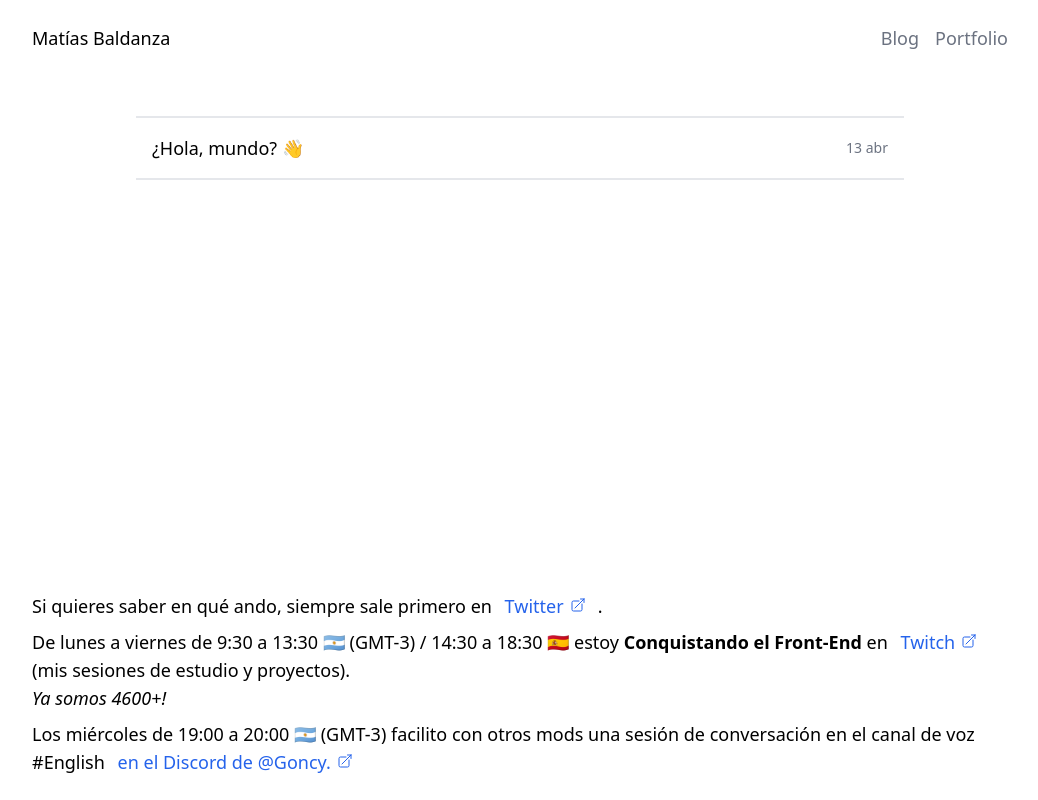
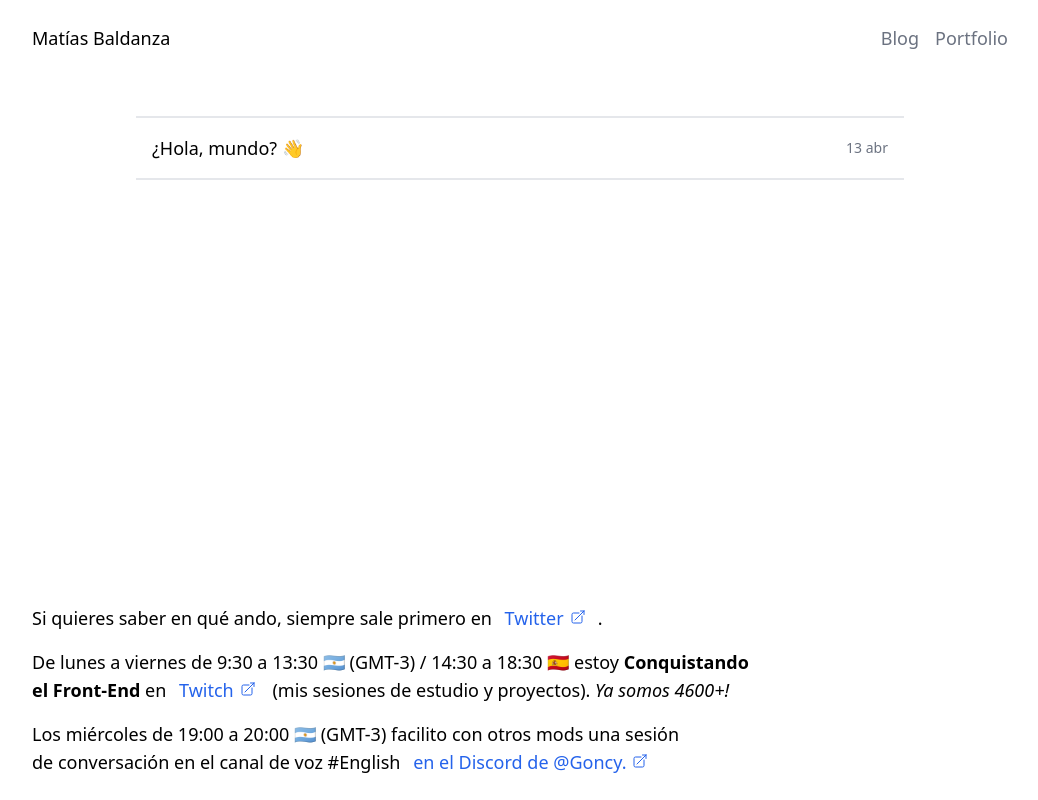
Before and after one commit to matiasbaldanza/matiasbaldanza_dev, a Next.js app: page / in a window 1280 px wide. Shown: the whole page, without its empty margins (120-1158 px from the left). Built offline with nearby package versions, Linux system fonts and the light colour scheme.

Commit message:
style: footer

```diff
--- a/package.json
+++ b/package.json
@@ -10,6 +10,7 @@
   },
   "dependencies": {
     "autoprefixer": "10.4.14",
+    "clsx": "^1.2.1",
     "eslint": "8.38.0",
     "eslint-config-next": "13.3.0",
     "gray-matter": "^4.0.3",
--- a/src/components/Footer.js
+++ b/src/components/Footer.js
@@ -1,11 +1,28 @@
 import Link from "./Link"
+import clsx from "clsx"
+import Balancer from "react-wrap-balancer"
 
-export default function Footer() {
+export default function Footer({ ...props }) {
+    const baseStyles = 'mt-20 mb-6 flex flex-col gap-4'
+    const styles = `${props.className || ''} ${baseStyles}`.trim()
+
     return (
-        <footer className='py-6 flex flex-col gap-2'>
-            <p>Si quieres saber en qué ando, siempre sale primero en <Link external href='https://twitter.com/matiasbaldanza'>Twitter</Link>.</p>
-            <p>De <time>lunes a viernes de 9:30 a 13:30 🇦🇷 (GMT-3) / 14:30 a 18:30 🇪🇸</time> estoy <strong>Conquistando el Front-End</strong> en <Link external href='https://twitch.tv/matiasbaldanza'>Twitch</Link> (mis sesiones de estudio y proyectos). <br /><em>Ya somos 4600+!</em></p>
-            <p>Los <time datetime='19:00-20:00-03:00'>miércoles de 19:00 a 20:00 🇦🇷 (GMT-3)</time> facilito con otros mods una sesión de conversación en el canal de voz #English <Link external href='https://discord.goncy.dev'>en el Discord de @Goncy.</Link></p>
+        <footer className={styles}>
+            <p>
+                <Balancer>
+                    Si quieres saber en qué ando, siempre sale primero en <Link external href='https://twitter.com/matiasbaldanza'>Twitter</Link>.
+                </Balancer>
+            </p>
+            <p>
+                <Balancer>
+                    De <time>lunes a viernes de 9:30 a 13:30 🇦🇷 (GMT-3) / 14:30 a 18:30 🇪🇸</time> estoy <strong>Conquistando el Front-End</strong> en <Link external href='https://twitch.tv/matiasbaldanza'>Twitch</Link> (mis sesiones de estudio y proyectos). <em>Ya somos 4600+!</em>
+                </Balancer>
+            </p>
+            <p>
+                <Balancer>
+                    Los <time datetime='19:00-20:00-03:00'>miércoles de 19:00 a 20:00 🇦🇷 (GMT-3)</time> facilito con otros mods una sesión de conversación en el canal de voz #English <Link external href='https://discord.goncy.dev'>en el Discord de @Goncy.</Link>
+                </Balancer>
+            </p>
         </footer>
     )
 }
--- a/src/components/Layout.js
+++ b/src/components/Layout.js
@@ -10,7 +10,7 @@ export default function Layout({ children }) {
             <main className='flex-1 w-full lg:max-w-3xl'>
                 {children}
             </main>
-            <Footer />
+            <Footer className='w-full'/>
         </div>
     )
 }
```
Also changed, not shown: 1 other file (tests, documents, lock files or other folders).
